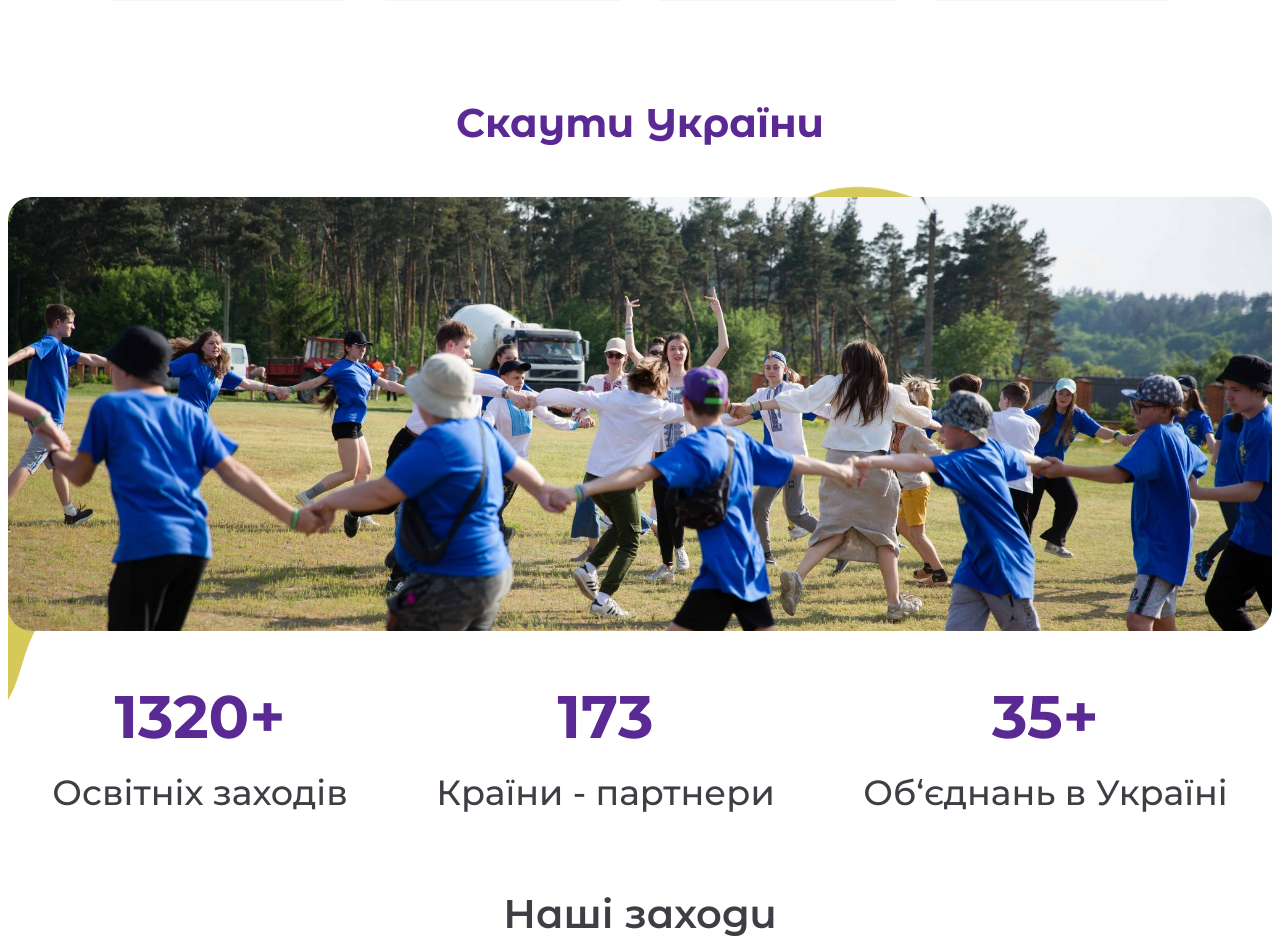
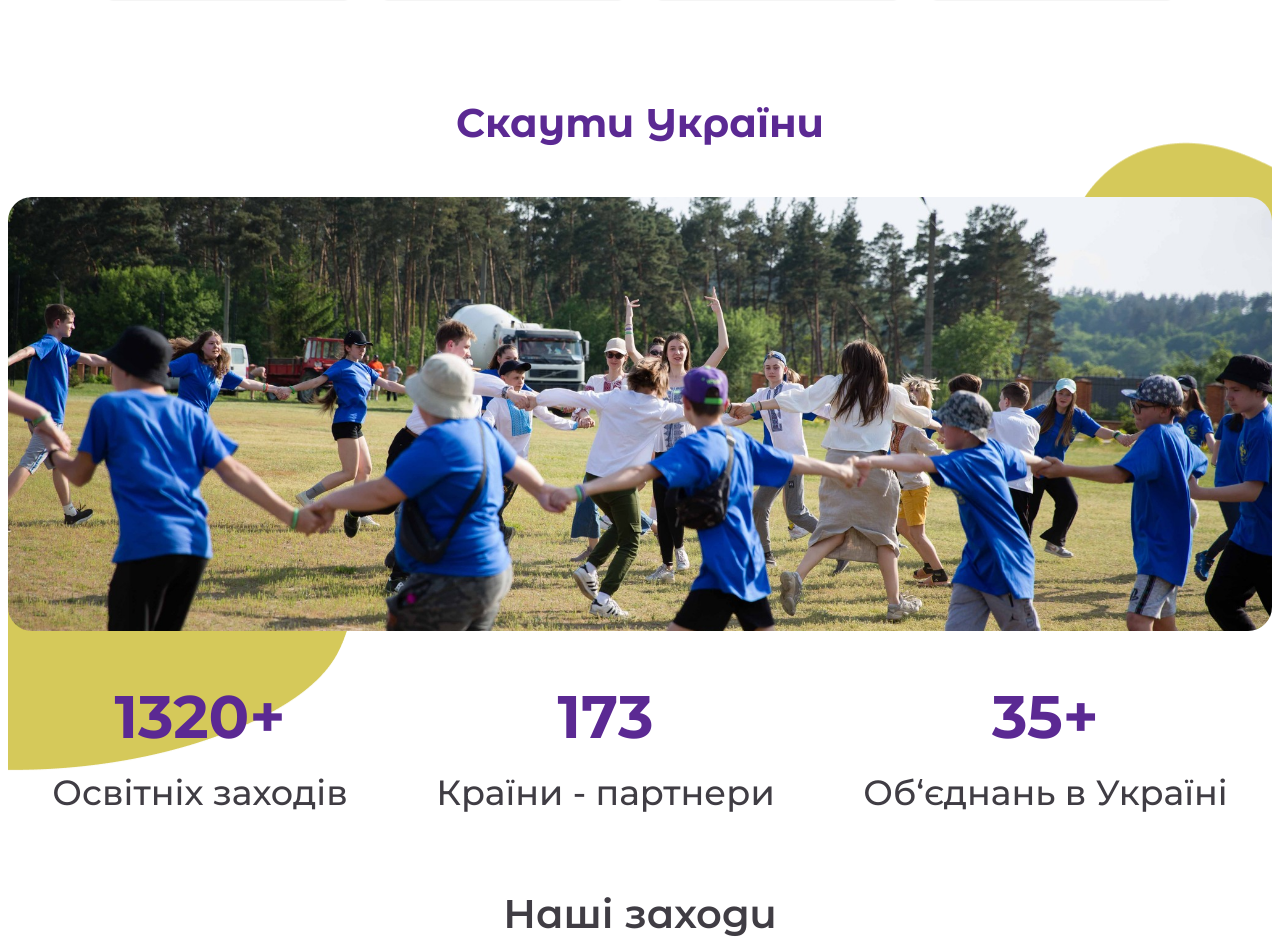
Before and after one commit to ValentynaJasochka/scouts-website, a PHP site: page / in a window 1280 px wide. Shown: the part 1838-2778 px from the top of the page. Run offline with PHP 8.4, Linux system fonts and the light colour scheme.

Commit message:
background-banner main page

```diff
--- a/styles.css
+++ b/styles.css
@@ -231,7 +231,7 @@
     flex-direction: column;
     align-items: center;
     background-repeat: no-repeat;
-    background-position: center left, top right;
+    background-position: bottom 30px left -10px, top -20px right;
     background-image: url("./images/mobile/main-page/main-banner-background1.png"),
     url("./images/mobile/main-page/main-banner-background2.png");
   }
@@ -705,11 +705,11 @@
     padding-bottom: 46px;
     display: flex;
     flex-direction: column;
-    /* gap: 64px; */
     gap: 46px;
     align-items: center;
     background-repeat: no-repeat;
-    background-position: center;
+    background-position: left bottom;
+    /* background-size: cover;    */
     background-image: url("./images/about-us/background-group.png");
   }
 
--- a/world-scouting.css
+++ b/world-scouting.css
@@ -2,6 +2,7 @@
   display: flex;
   flex-direction: column;
   align-items: center;
+  margin-bottom: 24px;
 }
 
 .main-title::after {
```
